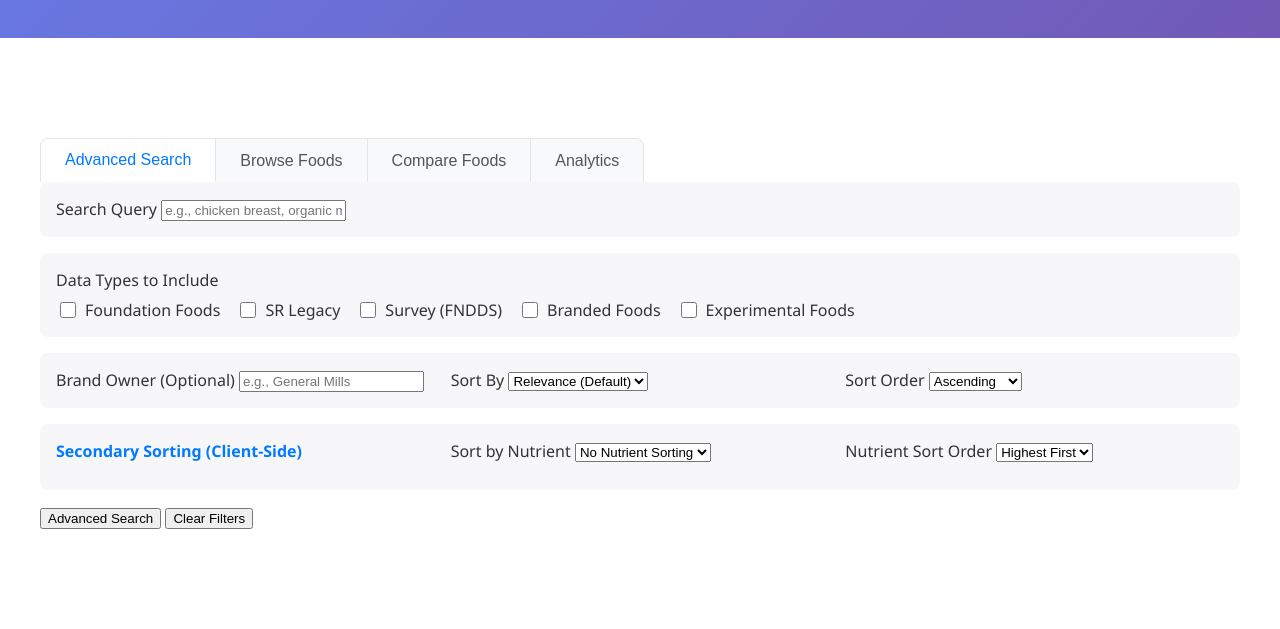
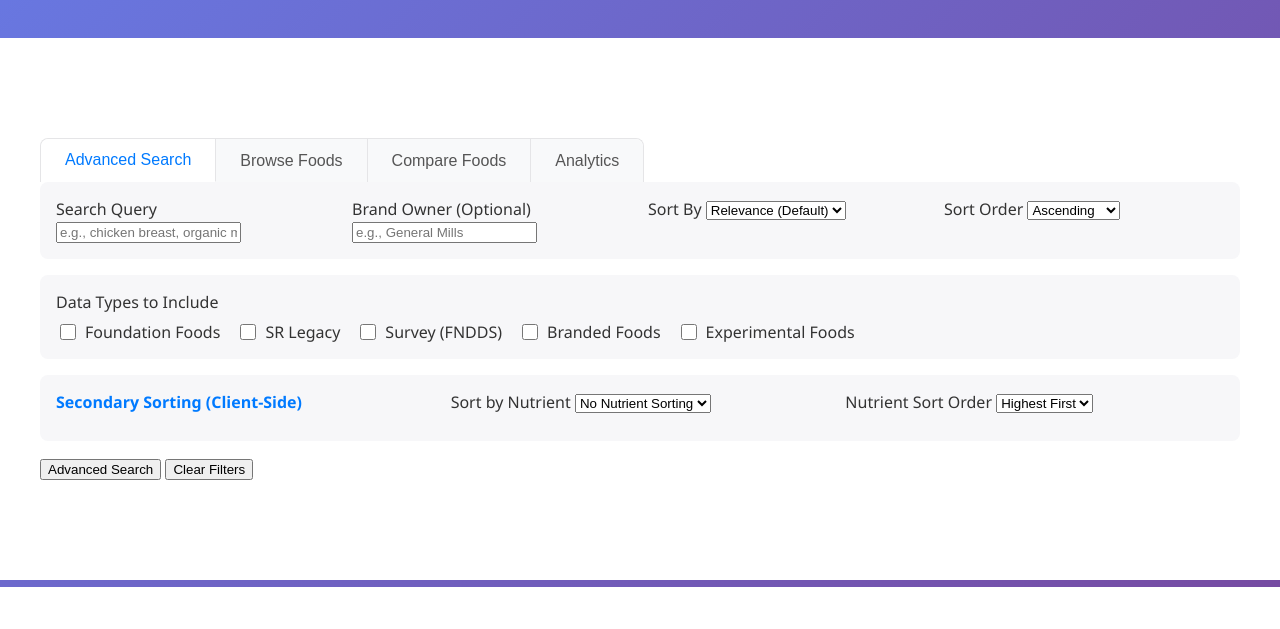
Before and after one commit to rwreynolds/Heart-Portal-Main, a Flask app: template Nutrition-Database/templates/index.html in a window 1280 px wide. Shown: the part 293-922 px from the top of the page. After the commit the page ends 880 px from the top, so only its background shows below. Run offline with Flask 3, Linux system fonts and the light colour scheme; the template is opened without the code that fills it, so the values that code supplies are empty.

Commit message:
Move Brand Owner, Sort By, and Sort Order back to same row as Search Query
- First row: Search Query, Brand Owner, Sort By, Sort Order (4 columns)
- Second row: Data Types to Include (full width, horizontal checkboxes)
- Third row: Secondary Sorting section
- Improves form layout and visual grouping

```diff
--- a/Nutrition-Database/templates/index.html
+++ b/Nutrition-Database/templates/index.html
@@ -366,18 +366,6 @@
                         <label for="adv-search-query">Search Query</label>
                         <input type="text" id="adv-search-query" class="form-control" placeholder="e.g., chicken breast, organic milk">
                     </div>
-                </div>
-
-                <div class="filter-group">
-                    <div class="form-group" style="grid-column: 1 / -1;">
-                        <label>Data Types to Include</label>
-                        <div id="data-types-checkboxes" class="checkbox-group" style="display: flex; flex-wrap: wrap; gap: 16px;">
-                            <!-- Will be populated by JavaScript -->
-                        </div>
-                    </div>
-                </div>
-
-                <div class="filter-group">
                     <div class="form-group">
                         <label for="brand-owner">Brand Owner (Optional)</label>
                         <input type="text" id="brand-owner" class="form-control" placeholder="e.g., General Mills">
@@ -398,6 +386,15 @@
                             <option value="asc">Ascending</option>
                             <option value="desc">Descending</option>
                         </select>
+                    </div>
+                </div>
+
+                <div class="filter-group">
+                    <div class="form-group" style="grid-column: 1 / -1;">
+                        <label>Data Types to Include</label>
+                        <div id="data-types-checkboxes" class="checkbox-group" style="display: flex; flex-wrap: wrap; gap: 16px;">
+                            <!-- Will be populated by JavaScript -->
+                        </div>
                     </div>
                 </div>
 
```
